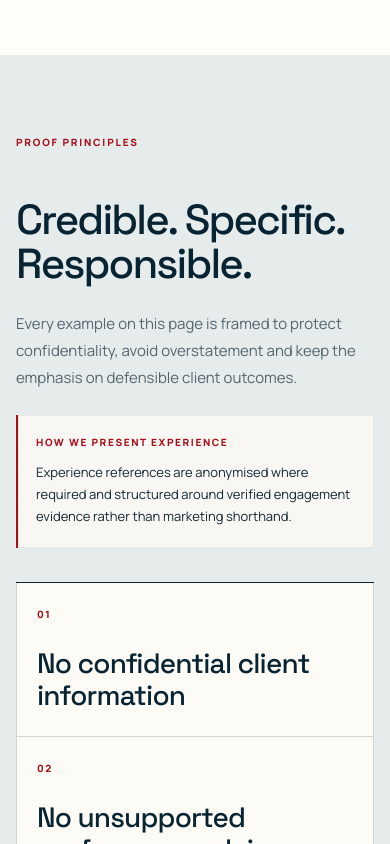
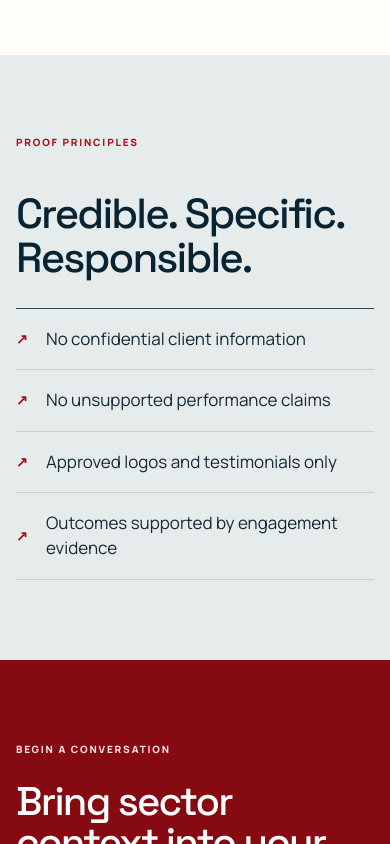
Before and after one commit to Rexdomine/gpm-associates-signal-architecture, a Next.js app: page /industries in a window 390 px wide. Shown: the part 6740-7584 px from the top of the page. Built offline with nearby package versions, Linux system fonts and the light colour scheme.

Commit message:
refine: align industries proof section to mockup

```diff
--- a/app/globals.css
+++ b/app/globals.css
@@ -415,18 +415,12 @@ h1 { max-width: 720px; margin-bottom: 30px; color: white; font-size: clamp(49px,
 .industries-engagement-card dt { margin-bottom: 6px; color: var(--crimson); font-size: 10px; font-weight: 850; letter-spacing: .16em; text-transform: uppercase; }
 .industries-engagement-card dd { margin: 0; color: var(--slate); font-size: 14px; line-height: 1.72; }
 
-.industries-proof-layout { display: grid; grid-template-columns: minmax(300px, .78fr) minmax(0, 1.22fr); gap: clamp(38px, 6vw, 96px); align-items: start; }
-.industries-proof-intro { display: grid; gap: 24px; max-width: 470px; }
-.industries-proof-intro h2 { margin: 0; color: var(--navy); font-size: clamp(42px, 4.7vw, 66px); font-weight: 500; line-height: 1.04; letter-spacing: -.045em; }
-.industries-proof-summary { margin: 0; color: var(--slate); font-size: 15px; line-height: 1.8; }
-.industries-proof-note { display: grid; gap: 12px; padding: 22px 24px; border-left: 2px solid var(--crimson); background: rgba(255,253,248,.72); box-shadow: inset 0 0 0 1px rgba(8,36,51,.08); }
-.industries-proof-note span { color: var(--crimson); font-size: 10px; font-weight: 850; letter-spacing: .16em; text-transform: uppercase; }
-.industries-proof-note p { margin: 0; color: var(--ink); font-size: 13px; line-height: 1.72; }
-.industries-proof-grid { display: grid; grid-template-columns: repeat(2, minmax(0, 1fr)); grid-auto-rows: 1fr; gap: 0; margin: 0; padding: 0; list-style: none; border-top: 1px solid var(--navy); }
-.industries-proof-grid li { min-height: 0; display: grid; align-content: start; gap: 26px; padding: 28px 26px; border-right: 1px solid var(--rule); border-bottom: 1px solid var(--rule); background: rgba(255,253,248,.9); }
-.industries-proof-grid li:nth-child(2n + 1) { border-left: 1px solid var(--rule); }
-.industries-proof-grid span { color: var(--crimson); font-size: 10px; font-weight: 850; letter-spacing: .16em; }
-.industries-proof-grid p { max-width: 18ch; margin: 0; color: var(--navy); font-family: var(--font-space-grotesk), sans-serif; font-size: clamp(24px, 2.4vw, 34px); font-weight: 500; line-height: 1.16; letter-spacing: -.03em; }
+.industries-proof-intro-simple { display: grid; gap: 18px; margin-bottom: clamp(24px, 4vw, 36px); max-width: 980px; }
+.industries-proof-intro-simple h2 { margin: 0; color: var(--navy); font-size: clamp(42px, 4.7vw, 66px); font-weight: 500; line-height: 1.04; letter-spacing: -.045em; }
+.industries-proof-list { margin: 0; padding: 0; list-style: none; border-top: 1px solid rgba(8,36,51,.82); }
+.industries-proof-list li { display: grid; grid-template-columns: 22px minmax(0, 1fr); gap: 16px; align-items: center; min-height: 84px; padding: 22px 0; border-bottom: 1px solid rgba(8,36,51,.14); }
+.industries-proof-marker { color: var(--crimson); font-size: 14px; font-weight: 700; line-height: 1; }
+.industries-proof-list p { margin: 0; color: var(--ink); font-size: clamp(18px, 1.7vw, 22px); line-height: 1.45; }
 
 .cookie-banner { position: fixed; z-index: 120; right: 20px; bottom: 20px; left: 20px; display: grid; grid-template-columns: 1fr auto; gap: 28px; align-items: center; max-width: 1260px; margin-inline: auto; padding: 22px 24px; border: 1px solid rgba(255,255,255,.25); background: #082433; color: white; box-shadow: 0 24px 70px rgba(0,0,0,.28); }
 .cookie-title { margin-bottom: 7px; font-weight: 800; }
@@ -469,9 +463,7 @@ h1 { max-width: 720px; margin-bottom: 30px; color: white; font-size: clamp(49px,
   .industries-priority-grid { grid-template-columns: repeat(2, 1fr); }
   .industries-approach-layout { grid-template-columns: minmax(0, 1.02fr) minmax(300px, .98fr); gap: 34px; }
   .industries-approach-copy h2 { max-width: 9.4ch; }
-  .industries-proof-layout { grid-template-columns: 1fr; gap: 34px; }
-  .industries-proof-intro { max-width: 760px; }
-  .industries-proof-grid p { max-width: 14ch; }
+  .industries-proof-intro-simple { margin-bottom: 28px; }
   .services-stage-grid { grid-template-columns: repeat(3, 1fr); }
   .services-stage-grid article { border-bottom: 1px solid var(--rule); }
 }
@@ -488,9 +480,8 @@ h1 { max-width: 720px; margin-bottom: 30px; color: white; font-size: clamp(49px,
   .industries-approach-copy h2 { max-width: 12ch; }
   .industries-body-copy-text { max-width: 100%; }
   .industries-approach-media { max-width: 100%; }
-  .industries-proof-grid { grid-template-columns: 1fr; }
-  .industries-proof-grid li { min-height: 0; border-left: 1px solid var(--rule); }
-  .industries-proof-grid p { max-width: 100%; }
+  .industries-proof-list li { grid-template-columns: 18px minmax(0, 1fr); min-height: 0; gap: 12px; padding: 18px 0; }
+  .industries-proof-list p { font-size: 17px; }
   .service-row { grid-template-columns: 44px 1fr 40px; gap: 18px; padding: 30px 0; }
   .service-row > span { padding-top: 6px; }
   .service-row p { grid-column: 2 / 4; }
--- a/app/industries/page.tsx
+++ b/app/industries/page.tsx
@@ -253,25 +253,18 @@ export default function IndustriesPage() {
         </section>
 
         <section className="industries-proof section-pad">
-          <div className="shell industries-proof-layout" data-reveal>
-            <div className="industries-proof-intro">
+          <div className="shell" data-reveal>
+            <div className="industries-proof-intro-simple">
               <p className="eyebrow">PROOF PRINCIPLES</p>
               <h2>Credible. Specific. Responsible.</h2>
-              <p className="industries-proof-summary">
-                Every example on this page is framed to protect confidentiality, avoid overstatement and keep the emphasis on defensible client outcomes.
-              </p>
-              <div className="industries-proof-note">
-                <span>HOW WE PRESENT EXPERIENCE</span>
-                <p>
-                  Experience references are anonymised where required and structured around verified engagement evidence rather than marketing shorthand.
-                </p>
-              </div>
             </div>
 
-            <ol className="industries-proof-grid">
+            <ol className="industries-proof-list" aria-label="Proof principles">
               {proofPrinciples.map((item, index) => (
                 <li key={item} className={index % 2 ? "reveal-delay-1" : ""} data-reveal>
-                  <span>{String(index + 1).padStart(2, "0")}</span>
+                  <span aria-hidden="true" className="industries-proof-marker">
+                    ↗
+                  </span>
                   <p>{item}</p>
                 </li>
               ))}
```
Also changed, not shown: 1 other file (tests, documents, lock files or other folders).
